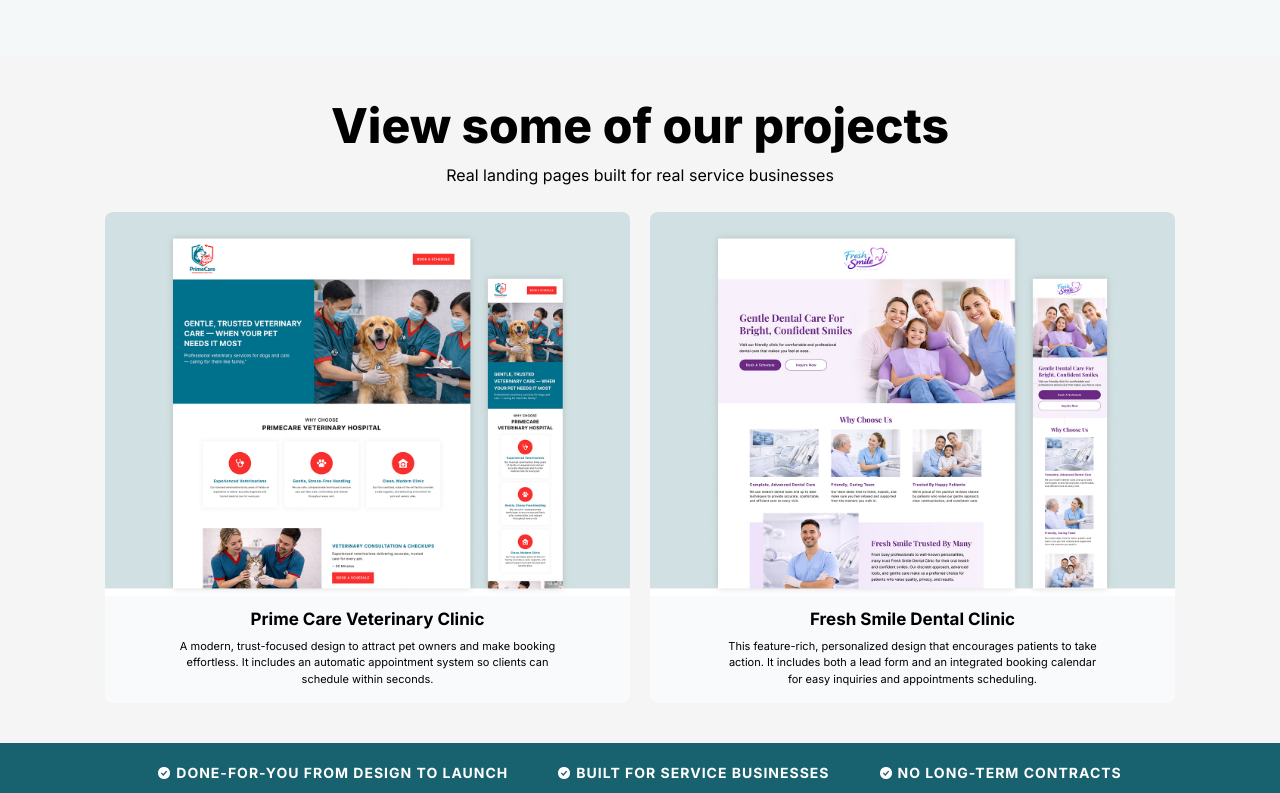
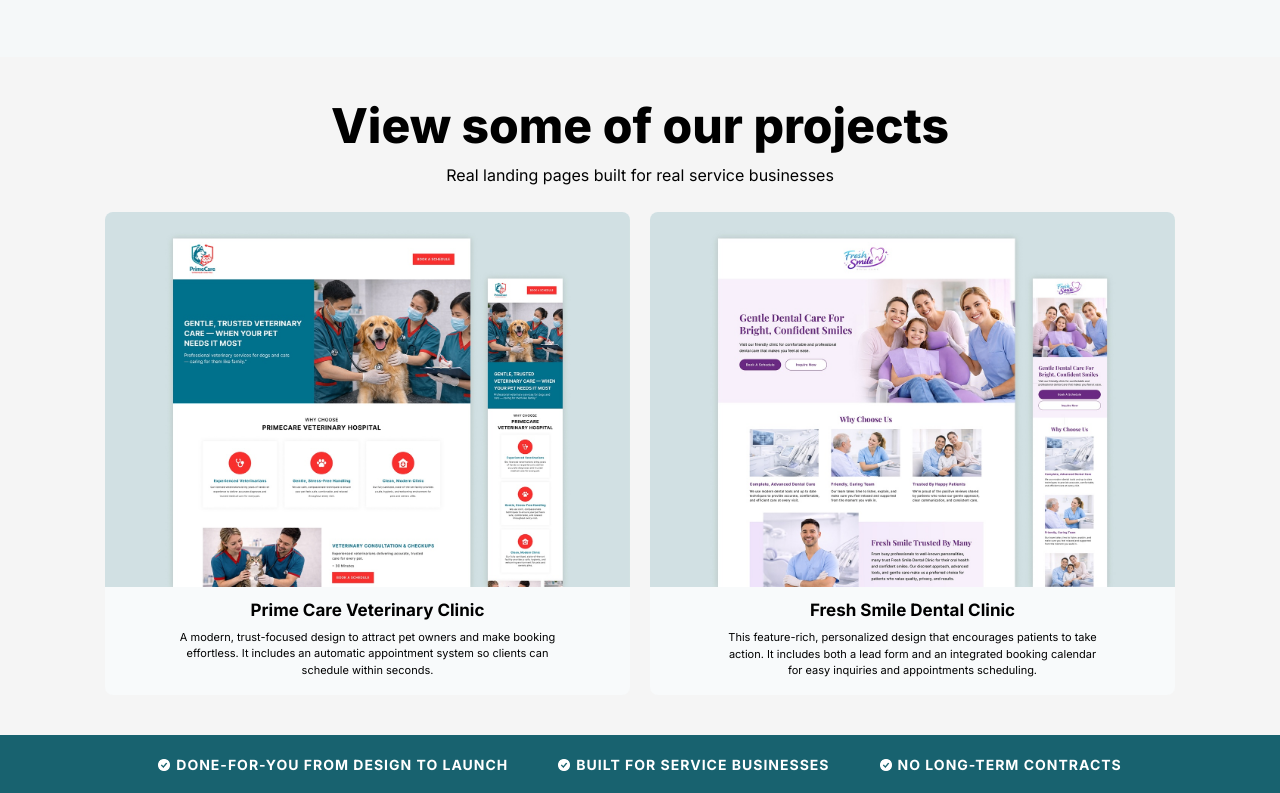
Before and after one commit to mpgthubcreative/Luna-Version-2-, a plain HTML site: page index.html in a window 1280 px wide. Shown: the part 2081-2874 px from the top of the page. Drawn offline with nearby package versions, Linux system fonts and the light colour scheme.

Commit message:
replace photo projects

```diff
--- a/index.html
+++ b/index.html
@@ -153,7 +153,7 @@ height="0" width="0" style="display:none;visibility:hidden"></iframe></noscript>
 
                 <article class="howitworks-card">
                     <img class="howitworks-icon" src="./Desktop and Mobile Assets/icon-design-build.png" alt="Design and build icon">
-                    <p class="howitworks-card-title">Design &amp; Build</p>
+                    <h3 class="howitworks-card-title">Design &amp; Build</h3>
                     <p class="howitworks-card-text">We design and build your high-converting landing page.</p>
                 </article>
 
@@ -195,7 +195,7 @@ height="0" width="0" style="display:none;visibility:hidden"></iframe></noscript>
 
             <div class="projects-grid">
                 <article class="project-card">
-                    <img class="project-card-image" src="./Desktop and Mobile Assets/projects-image-prime.jpg" alt="Prime Care Veterinary Clinic project preview">
+                    <img class="project-card-image" src="./Desktop and Mobile Assets/projects-image-prime-v2.jpg" alt="Prime Care Veterinary Clinic project preview">
                     <div class="project-card-content">
                         <h3 class="project-card-title">Prime Care Veterinary Clinic</h3>
                         <p class="project-card-text">A modern, trust-focused design to attract pet owners and make booking effortless. It includes an automatic appointment system so clients can schedule within seconds.</p>
@@ -203,7 +203,7 @@ height="0" width="0" style="display:none;visibility:hidden"></iframe></noscript>
                 </article>
 
                 <article class="project-card project-card-desktop">
-                    <img class="project-card-image" src="./Desktop and Mobile Assets/projects-image-freshsmile.jpg" alt="Fresh Smile Dental Clinic project preview">
+                    <img class="project-card-image" src="./Desktop and Mobile Assets/projects-image-freshsmile-v2.jpg" alt="Fresh Smile Dental Clinic project preview">
                     <div class="project-card-content">
                         <h3 class="project-card-title">Fresh Smile Dental Clinic</h3>
                         <p class="project-card-text">This feature-rich, personalized design that encourages patients to take action. It includes both a lead form and an integrated booking calendar for easy inquiries and appointments scheduling.</p>
```
